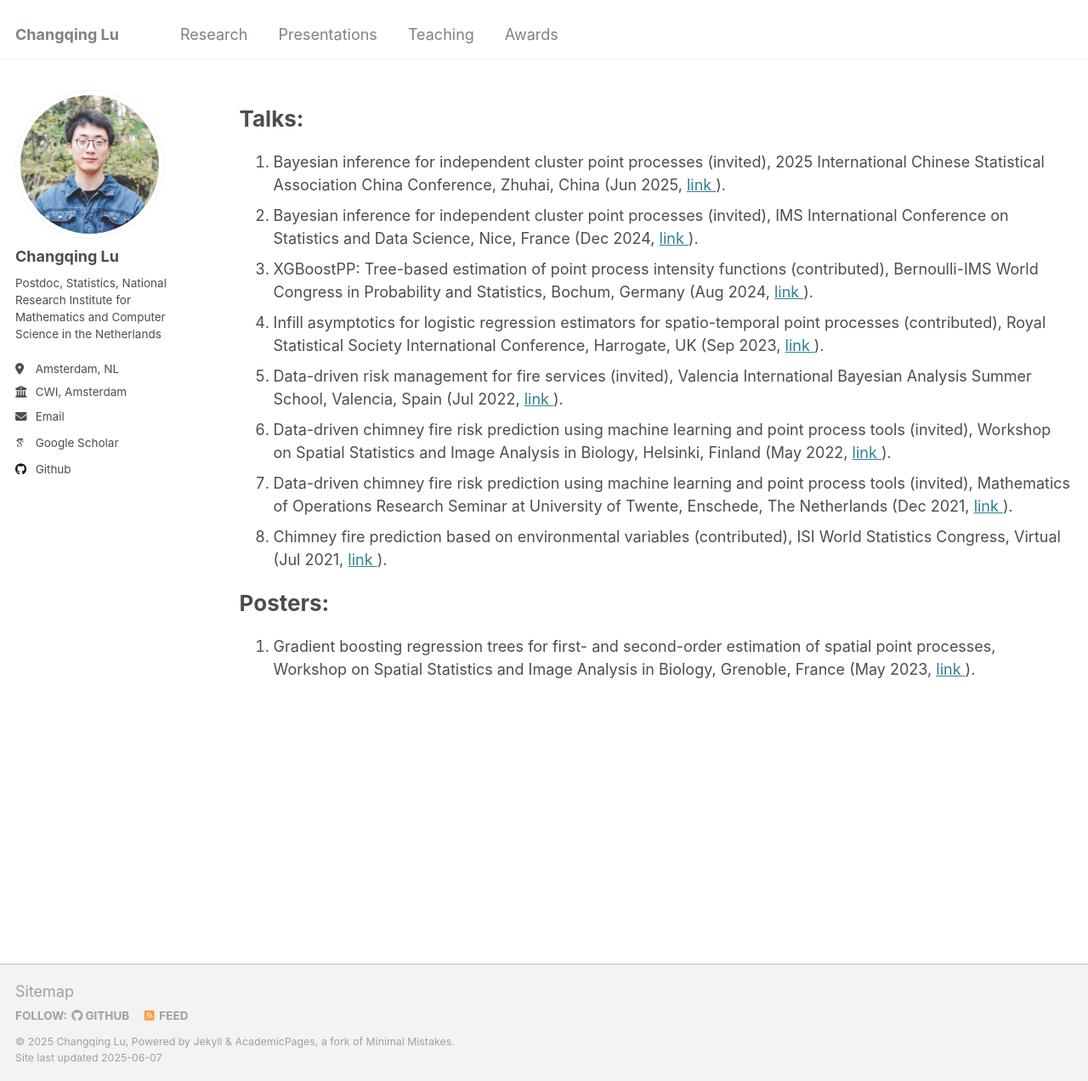
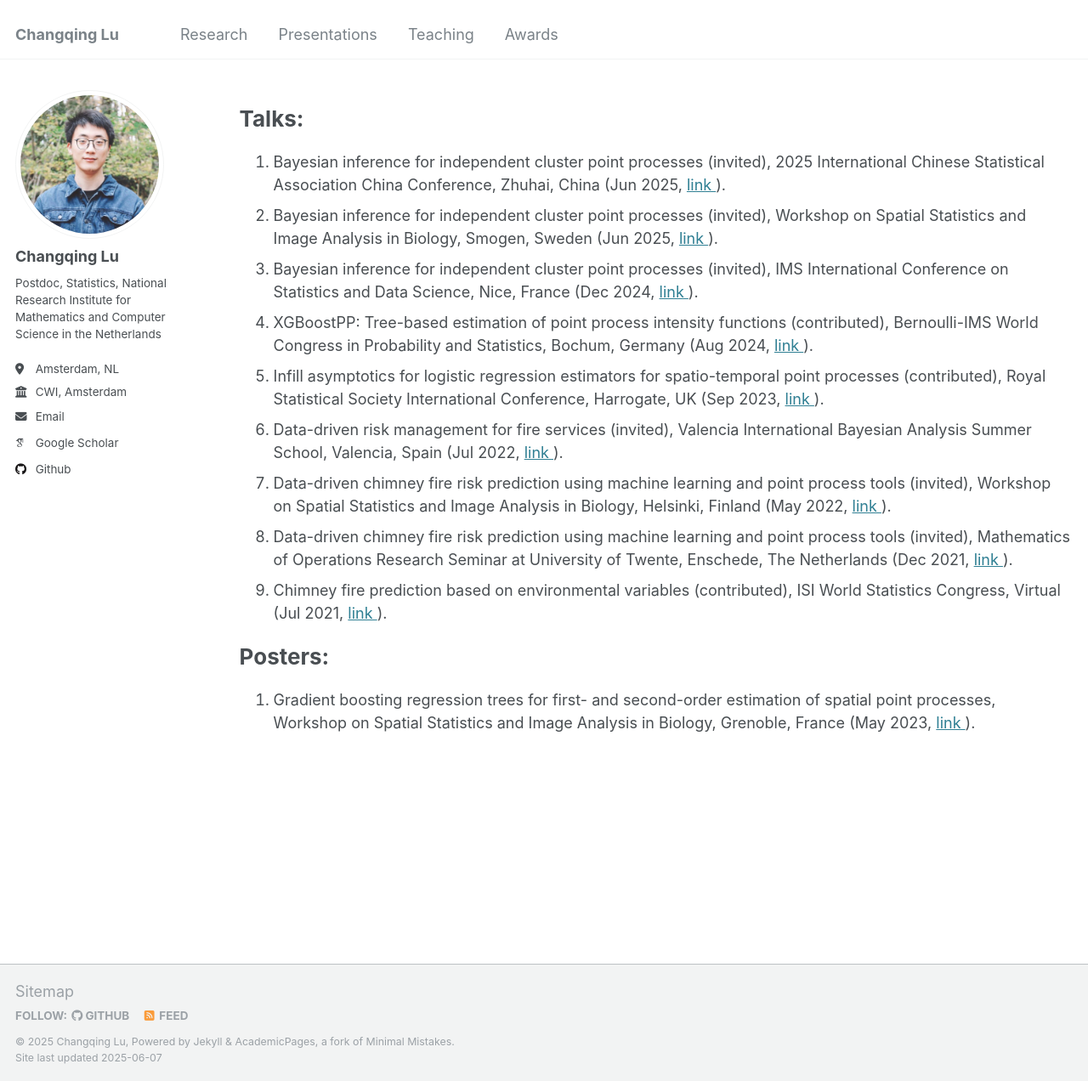
Before and after one commit to Bobby-Lu/Bobby-Lu.github.io, a Jekyll site: the page built from _pages/talks.html, in a window 1280 px wide and 1272 px high. Shown: the whole window at 85% size. Built offline with Jekyll 4.4.1, drawn with Linux system fonts in a browser that asks for light colours; some web fonts are replaced.

Commit message:
Update talks.html

```diff
--- a/_pages/talks.html
+++ b/_pages/talks.html
@@ -15,6 +15,14 @@ author_profile: true
       Bayesian inference for independent cluster point processes (invited),
       2025 International Chinese Statistical Association China Conference, Zhuhai, China (Jun 2025,
       <a href="https://china2025.icsa.org">
+      link
+      </a>).
+    </li>
+
+    <li>
+      Bayesian inference for independent cluster point processes (invited),
+      Workshop on Spatial Statistics and Image Analysis in Biology, Smogen, Sweden (Jun 2025,
+      <a href="https://rubenseyer.github.io/SSIAB16/program.html">
       link
       </a>).
     </li>
```
